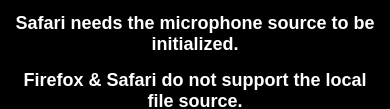
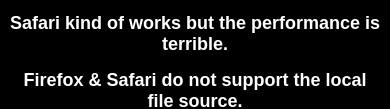
Before and after one commit to creaktive/pianolizer, a website: page index.html in a window 390 px wide. Shown: the part 402-511 px from the top of the page. Drawn offline with Linux system fonts and the light colour scheme.

Commit message:
At the time of writing, Safari support is just terrible
First of all, Safari needs the permission to access microphone even to
process <audio> elements. Even with the permission granted, there are
clicks and pops and generally sluggish experience. Microphone source
seems to work alright, however.

There are multiple known bugs in createMediaElementSource()
implementation of Safari; maybe when these are fixed it will work
properly:

https://bugs.webkit.org/buglist.cgi?quicksearch=createMediaElementSource

In the meanwhile, the workaround is to ask for microphone permission and
hope for the best:

https://github.com/mdn/webaudio-examples/issues/56

```diff
--- a/index.html
+++ b/index.html
@@ -88,7 +88,7 @@
     <div id="pianolizer">
       <div id="help">
         <h1>Select the source from the dropdown menu and press play.</h1>
-        <h2>Safari needs the microphone source to be initialized.</h2>
+        <h2>Safari kind of works but the performance is terrible.</h2>
         <h2>Firefox & Safari do not support the local file source.</h2>
         <h2>Chrome is recommended for the best experience :)</h2>
       </div>
```
